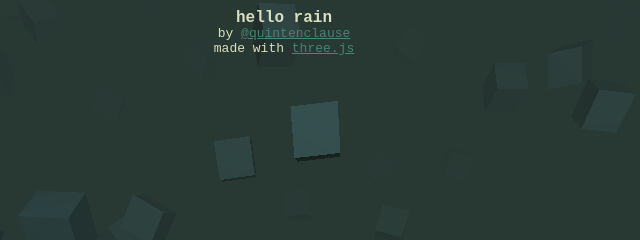
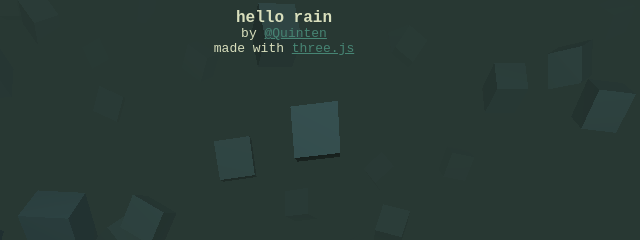
Before and after one commit to Quinten/three, a plain HTML site: page hello_rain.html in a window 1280 px wide. Shown: the top 240 px of the page, 356-996 px from the left. Drawn offline with Linux system fonts and the light colour scheme; animation ran at ten frames a second.

Commit message:
Update hello_rain.html

```diff
--- a/hello_rain.html
+++ b/hello_rain.html
@@ -131,7 +131,7 @@
 				info.style.top = '10px';
 				info.style.width = '100%';
 				info.style.textAlign = 'center';
-				info.innerHTML = '<h1>hello rain</h1>by <a href="http://twitter.com/quintenclause" target="_blank">@quintenclause</a><br />made with <a href="http://github.com/mrdoob/three.js" target="_blank">three.js</a>';
+				info.innerHTML = '<h1>hello rain</h1>by <a href="https://github.com/Quinten" target="_blank">@Quinten</a><br />made with <a href="http://github.com/mrdoob/three.js" target="_blank">three.js</a>';
 				container.appendChild(info);
 			}
 
```
